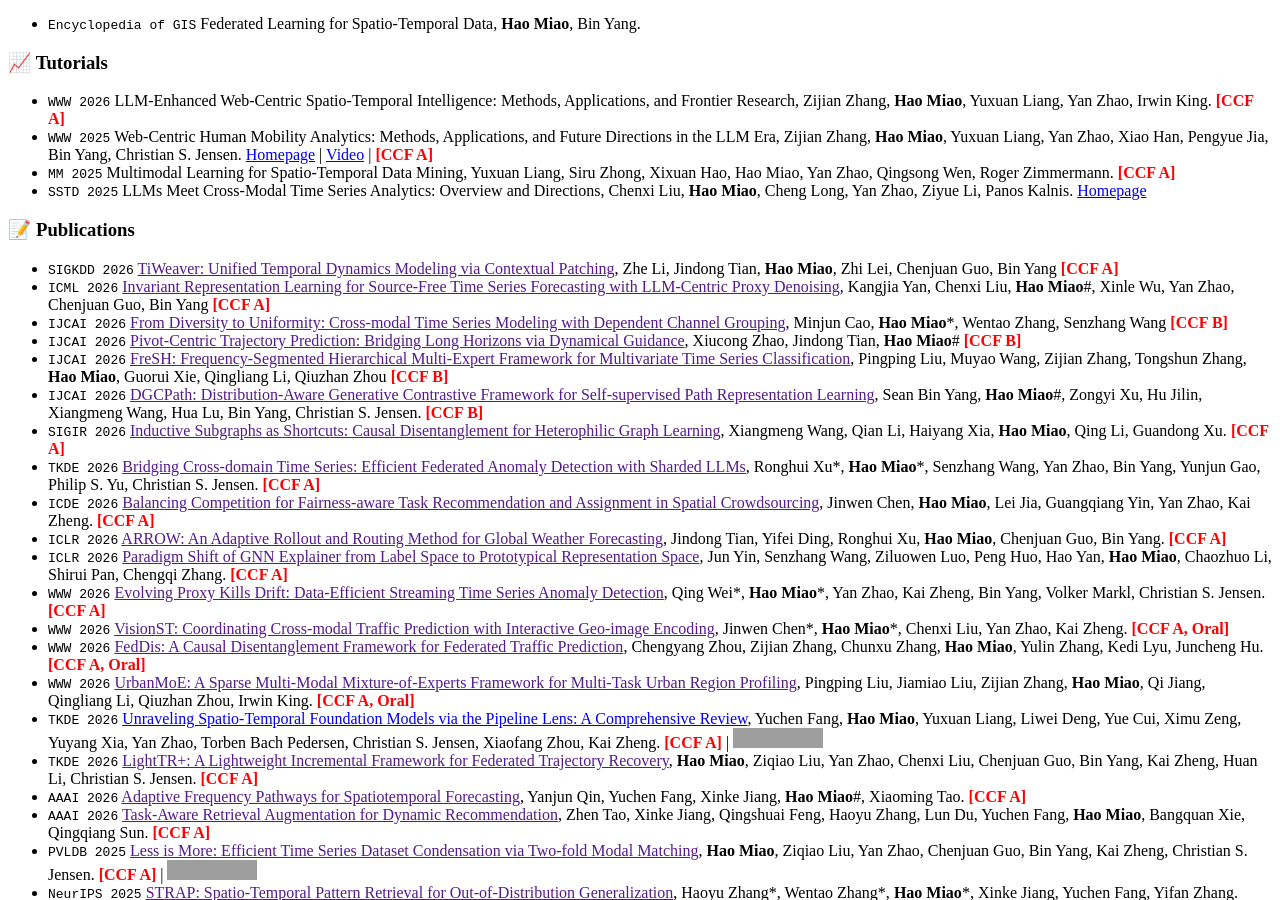
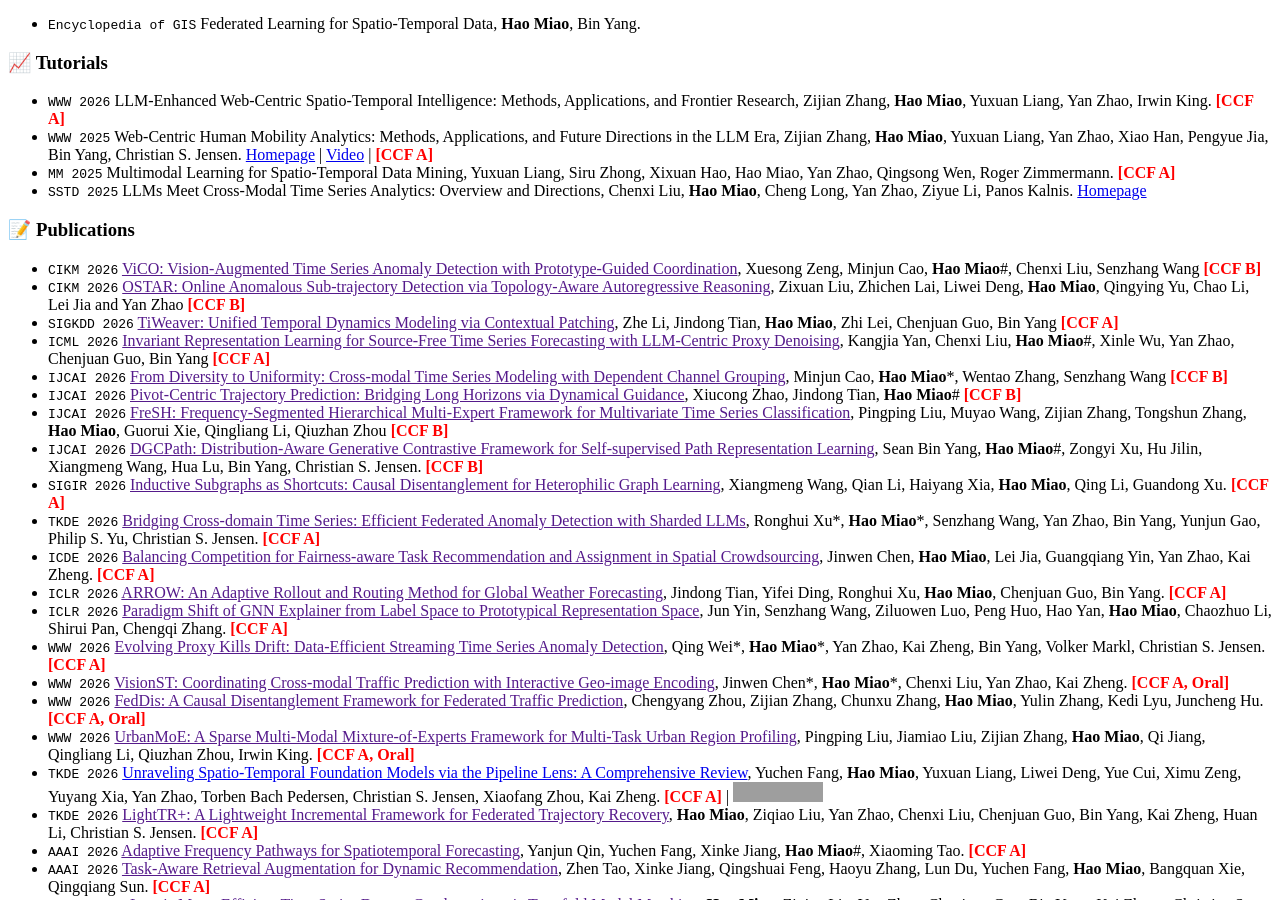
Before and after one commit to MiaoHaoSunny/MiaoHaoSunny.github.io, a Jekyll site: the page built from _pages/includes/pub.md, in a window 1280 px wide and 900 px high, scrolled down 446 px. Built offline with Jekyll 4.4.1, drawn with Linux system fonts in a browser that asks for light colours; our own code applies the rules of GitHub Pages for plain Markdown files; grey boxes are pictures that could not be loaded.

Commit message:
Update pub.md

```diff
--- a/_pages/includes/pub.md
+++ b/_pages/includes/pub.md
@@ -8,6 +8,8 @@
 - ``SSTD 2025`` LLMs Meet Cross-Modal Time Series Analytics: Overview and Directions, Chenxi Liu, **Hao Miao**, Cheng Long, Yan Zhao, Ziyue Li, Panos Kalnis. [Homepage](https://llm-cmts.github.io/)
 
 # 📝 Publications
+- ``CIKM 2026`` [ViCO: Vision-Augmented Time Series Anomaly Detection with Prototype-Guided Coordination](),  Xuesong Zeng, Minjun Cao, **Hao Miao**\#, Chenxi Liu, Senzhang Wang <b><font color="red">[CCF B]</font></b>
+- ``CIKM 2026`` [OSTAR: Online Anomalous Sub-trajectory Detection via Topology-Aware Autoregressive Reasoning](),  Zixuan Liu, Zhichen Lai, Liwei Deng, **Hao Miao**, Qingying Yu, Chao Li, Lei Jia and Yan Zhao <b><font color="red">[CCF B]</font></b>
 - ``SIGKDD 2026`` [TiWeaver: Unified Temporal Dynamics Modeling via Contextual Patching](),  Zhe Li, Jindong Tian, **Hao Miao**, Zhi Lei, Chenjuan Guo, Bin Yang <b><font color="red">[CCF A]</font></b>
 - ``ICML 2026`` [Invariant Representation Learning for Source-Free Time Series Forecasting with LLM-Centric Proxy Denoising](),  Kangjia Yan, Chenxi Liu, **Hao Miao**\#, Xinle Wu, Yan Zhao, Chenjuan Guo, Bin Yang <b><font color="red">[CCF A]</font></b>
 - ``IJCAI 2026`` [From Diversity to Uniformity: Cross-modal Time Series Modeling with Dependent Channel Grouping](),  Minjun Cao, **Hao Miao**\*, Wentao Zhang, Senzhang Wang <b><font color="red">[CCF B]</font></b>
```
